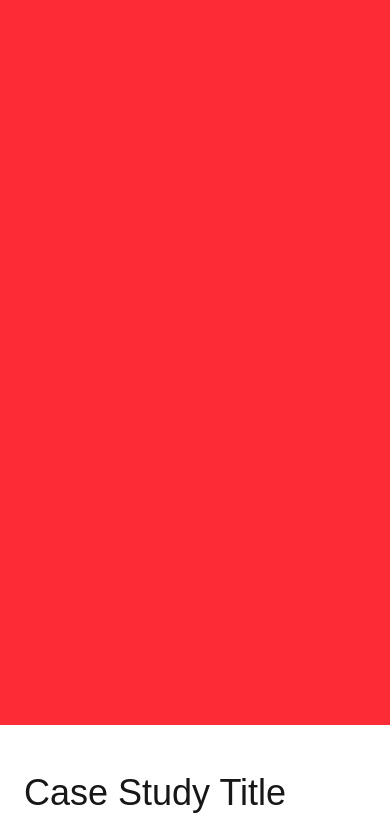
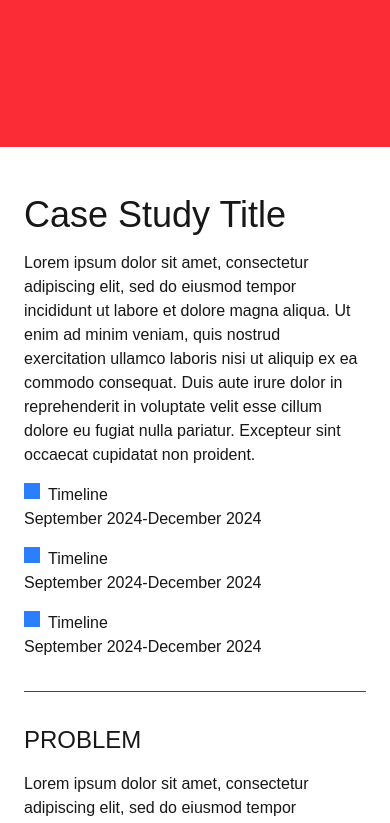
Before and after one commit to 11amanraj/portfolio-jan-26, a Next.js app: page /case-study-2 in a window 390 px wide. Shown: the top 823 px of the page. Built offline with nearby package versions, Linux system fonts and the light colour scheme.

Commit message:
Made hero image responsive

```diff
--- a/app/case-study-2/page.tsx
+++ b/app/case-study-2/page.tsx
@@ -6,7 +6,7 @@ import EachSection from '../Components/CaseStudy/EachSection'
 const page = () => {
     return (
         <div className='flex flex-col'>
-            <div className='bg-red-500 w-screen h-[725px]'></div>
+            <div className='bg-red-500 w-screen aspect-[2.65]'></div>
             <div className='mx-6 sm:mx-8 md:mx-16 2xl:mx-80 self-center'>
                 <TitleSection />
 
```
